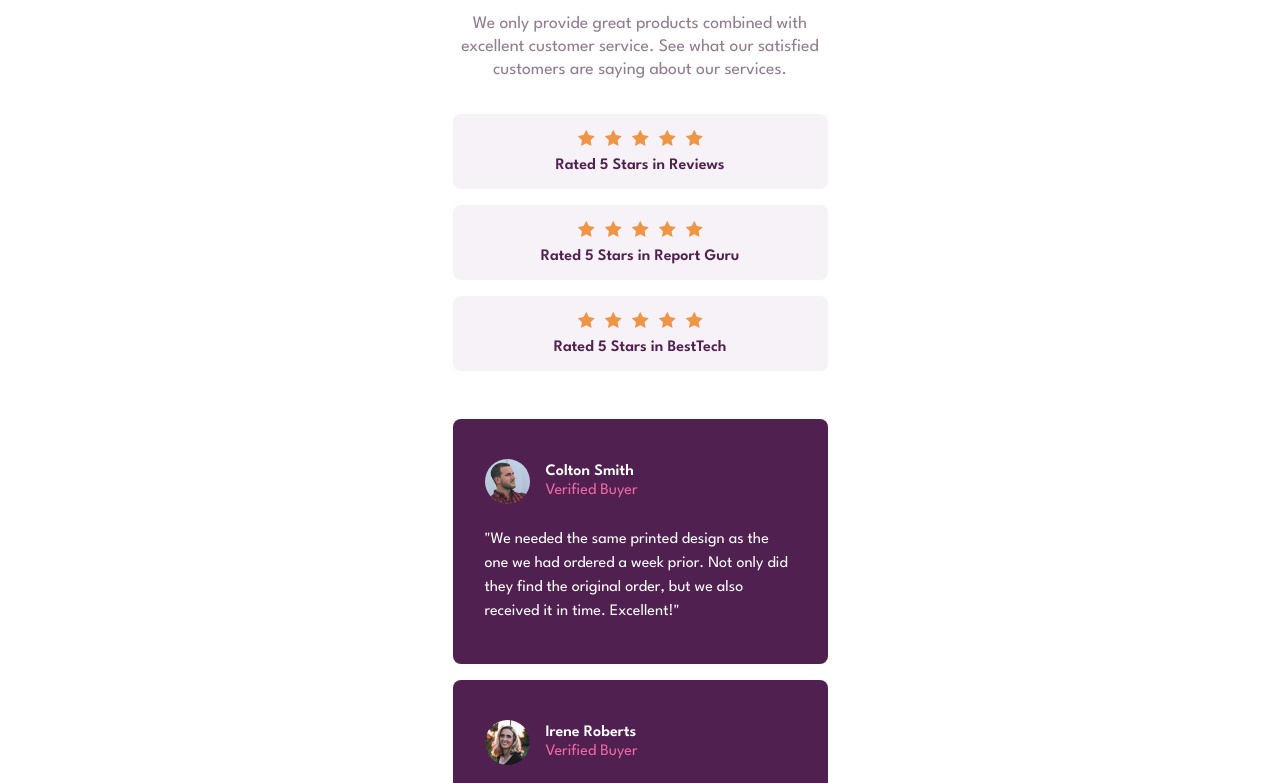
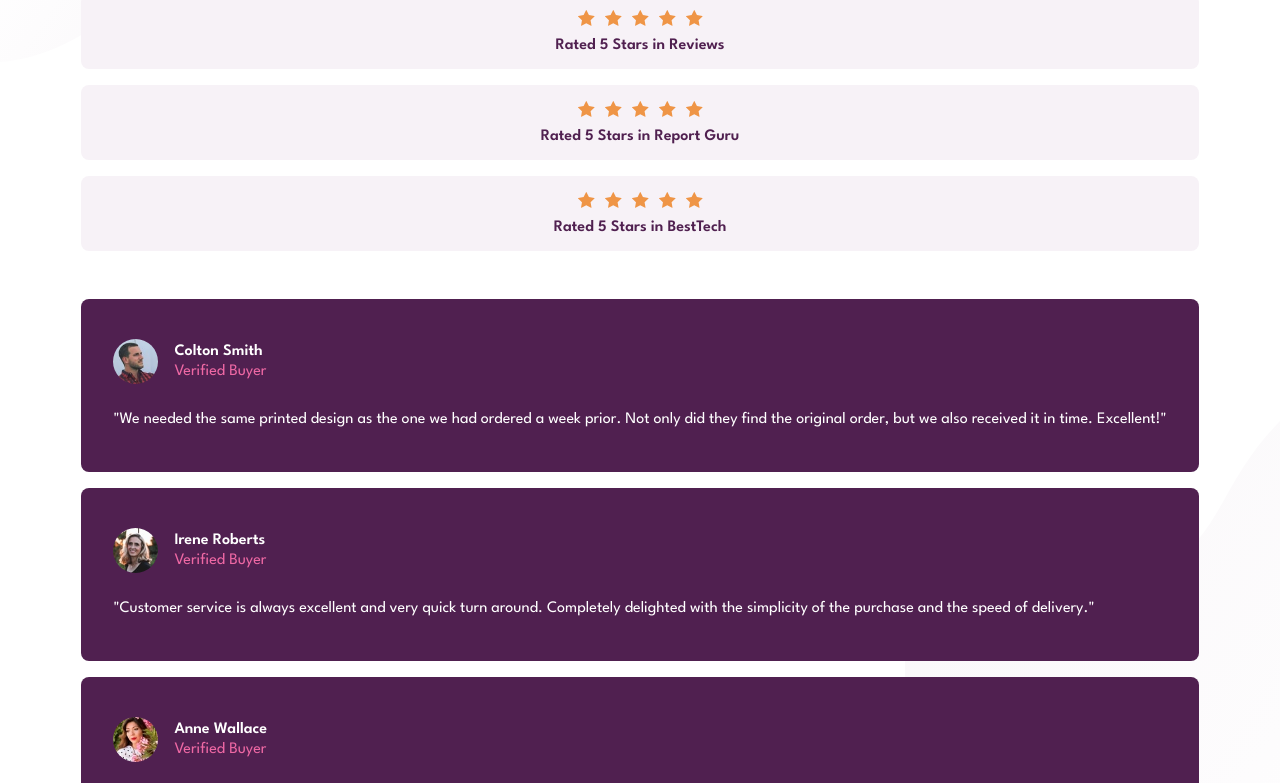
Before and after one commit to jesuisbienbien/social-proof-section, a plain HTML site: page index.html in a window 1280 px wide. Shown: the part 170-953 px from the top of the page. Drawn offline with Linux system fonts and the light colour scheme.

Commit message:
added bg image

```diff
--- a/styles.scss
+++ b/styles.scss
@@ -16,6 +16,9 @@
 body {
   font-family: "League Spartan", sans-serif;
   font-size: 1rem ;
+  background-image: url(images/bg-pattern-top-mobile.svg), url(images/bg-pattern-bottom-mobile.svg) ;
+  background-position: top left, bottom right;
+  background-repeat: no-repeat;
  display: flex;
  flex-direction: column;
  align-items: center;
@@ -26,7 +29,7 @@ body {
 }
 
 main {
-  max-width: 375px;
+  max-width: 90%;
 }
 
 .headings {
@@ -121,14 +124,15 @@ footer {
 
 
 @media only screen and (min-width: 1440px) {
+  body {
+    background-image: url(images/bg-pattern-top-desktop.svg), url(images/bg-pattern-bottom-desktop.svg) ;
+  }
   main {
     max-width: 80%;
     display: grid;
     grid-template-columns: repeat(2, 1fr);
     grid-template-areas: "headings ratings"
                           "testimonials testimonials";
-
-
   }
 
   .headings {
```
Also changed, not shown: styles.css, 2 other files.
